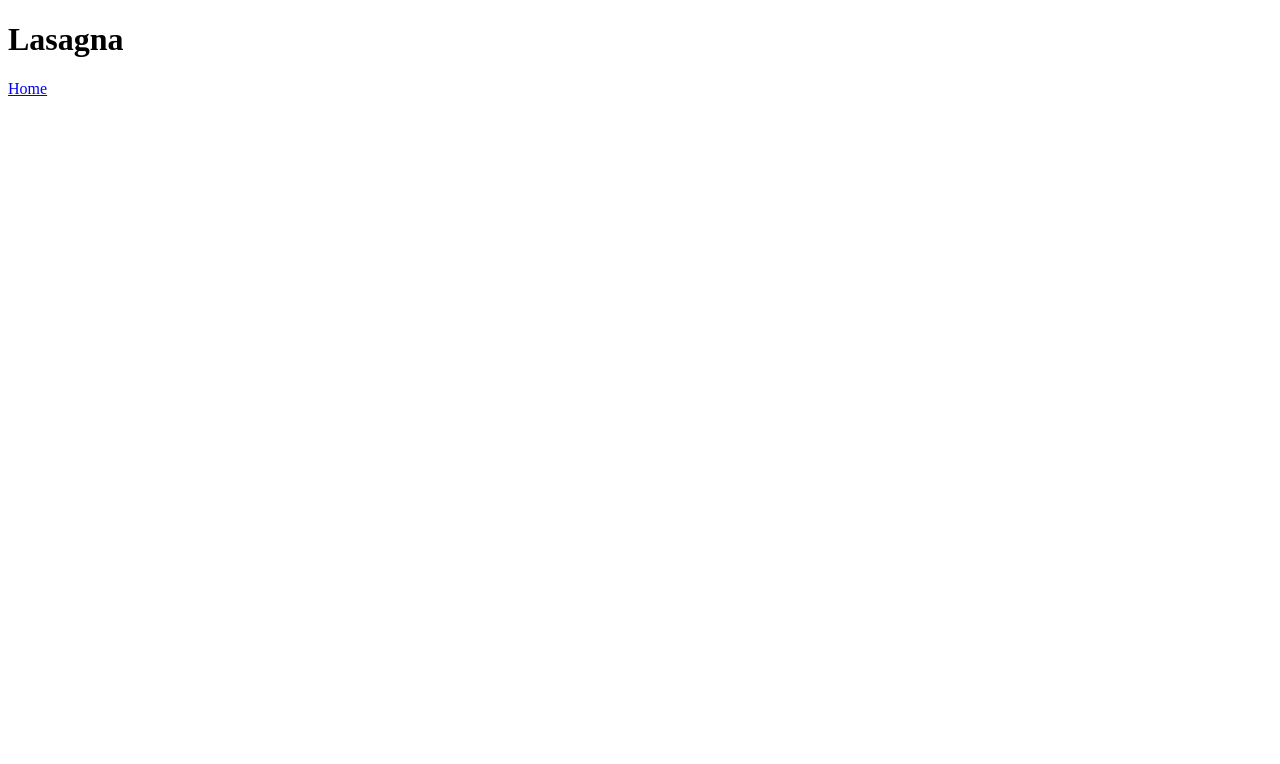
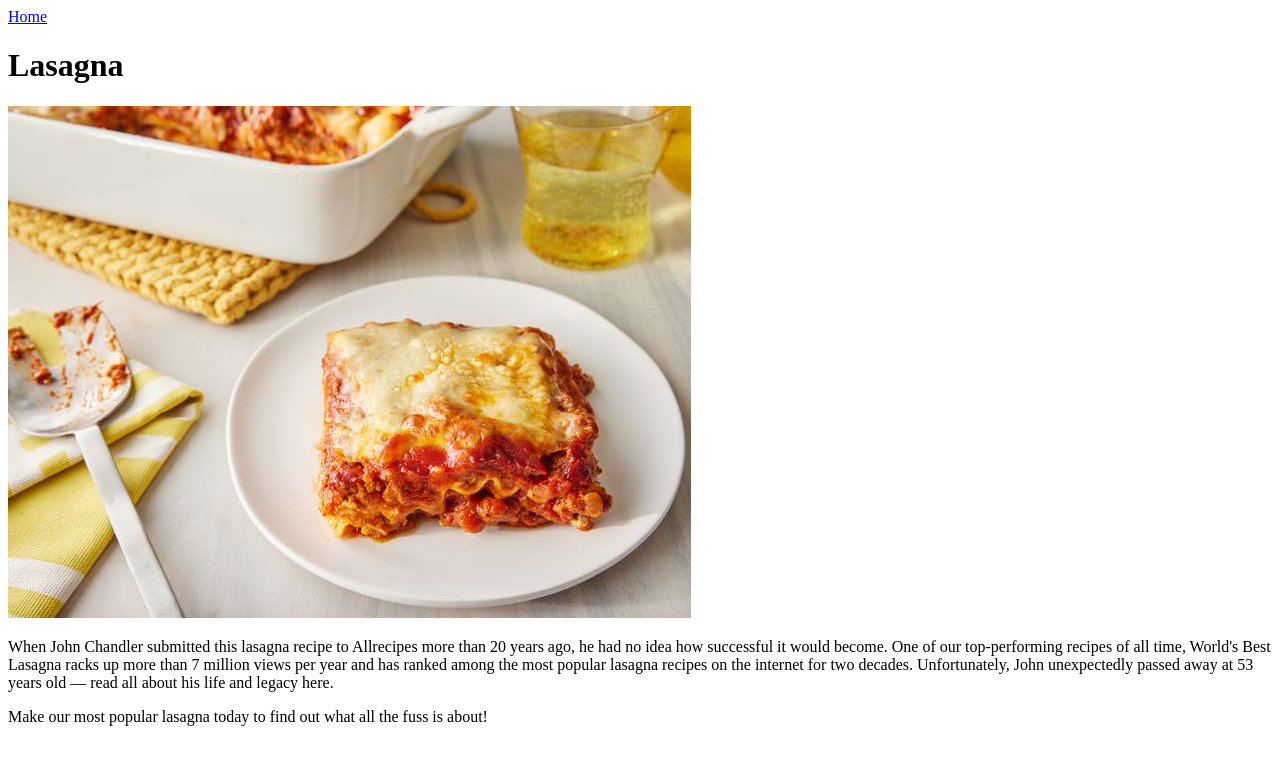
Before and after one commit to simeongv/odin-recipes2, a plain HTML site: page recipes/lasagna.html in a window 1280 px wide. Drawn offline with Linux system fonts and the light colour scheme.

Commit message:
Create images folder add the image of the recipe, add description and reposition "Home" button
An images folder for the images needed. Move the Home button to the top of the lasagna.html page for better UX. Add two paragraphs with description of the recipe.

```diff
--- a/recipes/lasagna.html
+++ b/recipes/lasagna.html
@@ -6,7 +6,13 @@
 	<title>Document</title>
 </head>
 <body>
+	<a href="../index.html">Home</a>
 	<h1>Lasagna</h1>
-	<a href="../index.html">Home</a>
+	<img src="/images/lasagna.jpg">
+	<p> When John Chandler submitted this lasagna recipe to Allrecipes more than 20 years ago, he had no idea how successful it would become.
+		One of our top-performing recipes of all time, World's Best Lasagna racks up more than 7 million views per year and has ranked among the most popular lasagna recipes on the internet for two decades.
+		Unfortunately, John unexpectedly passed away at 53 years old — read all about his life and legacy here.</p>
+	<p> Make our most popular lasagna today to find out what all the fuss is about!</p>
+
 </body>
 </html>
```
Also changed, not shown: images/lasagna.jpg (added).
